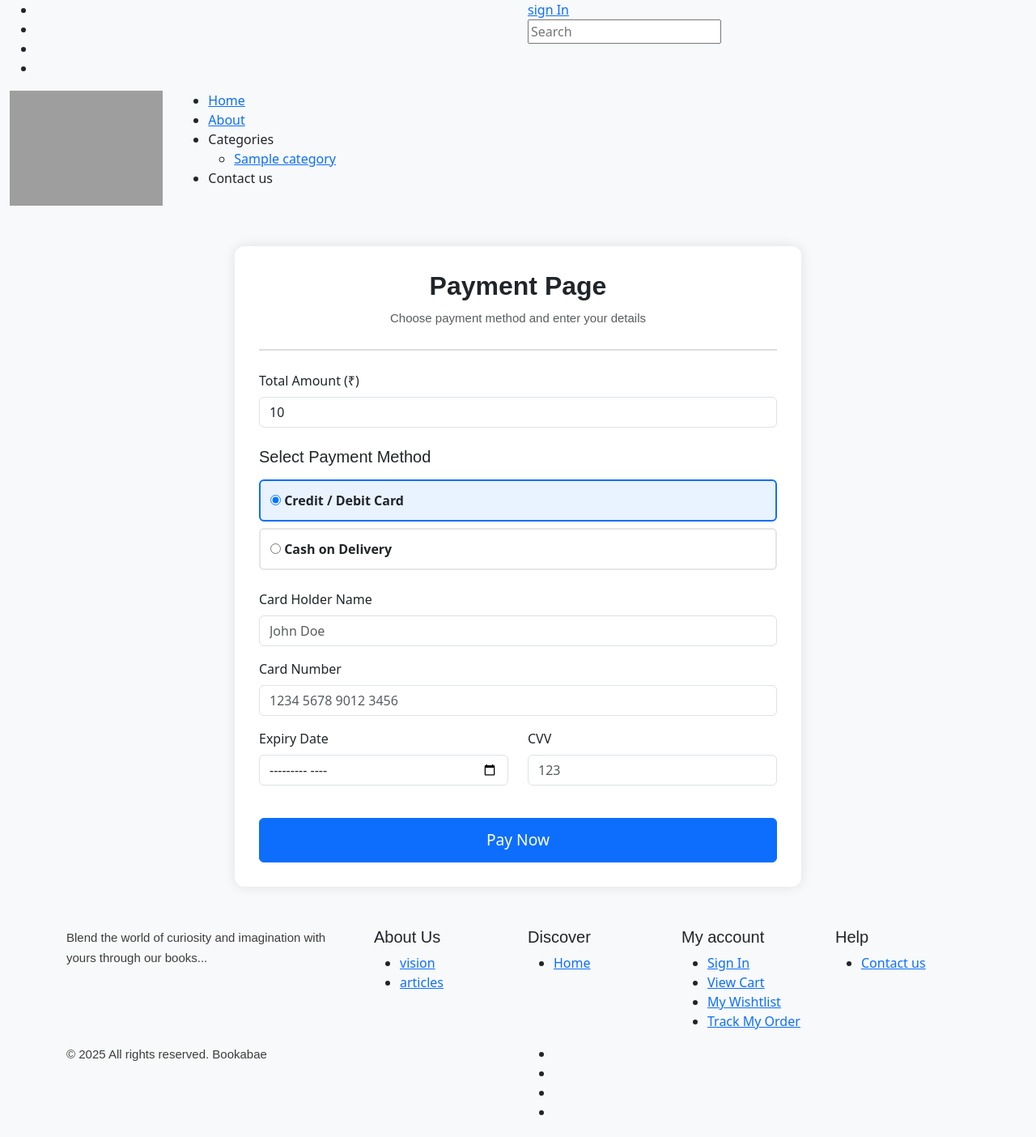
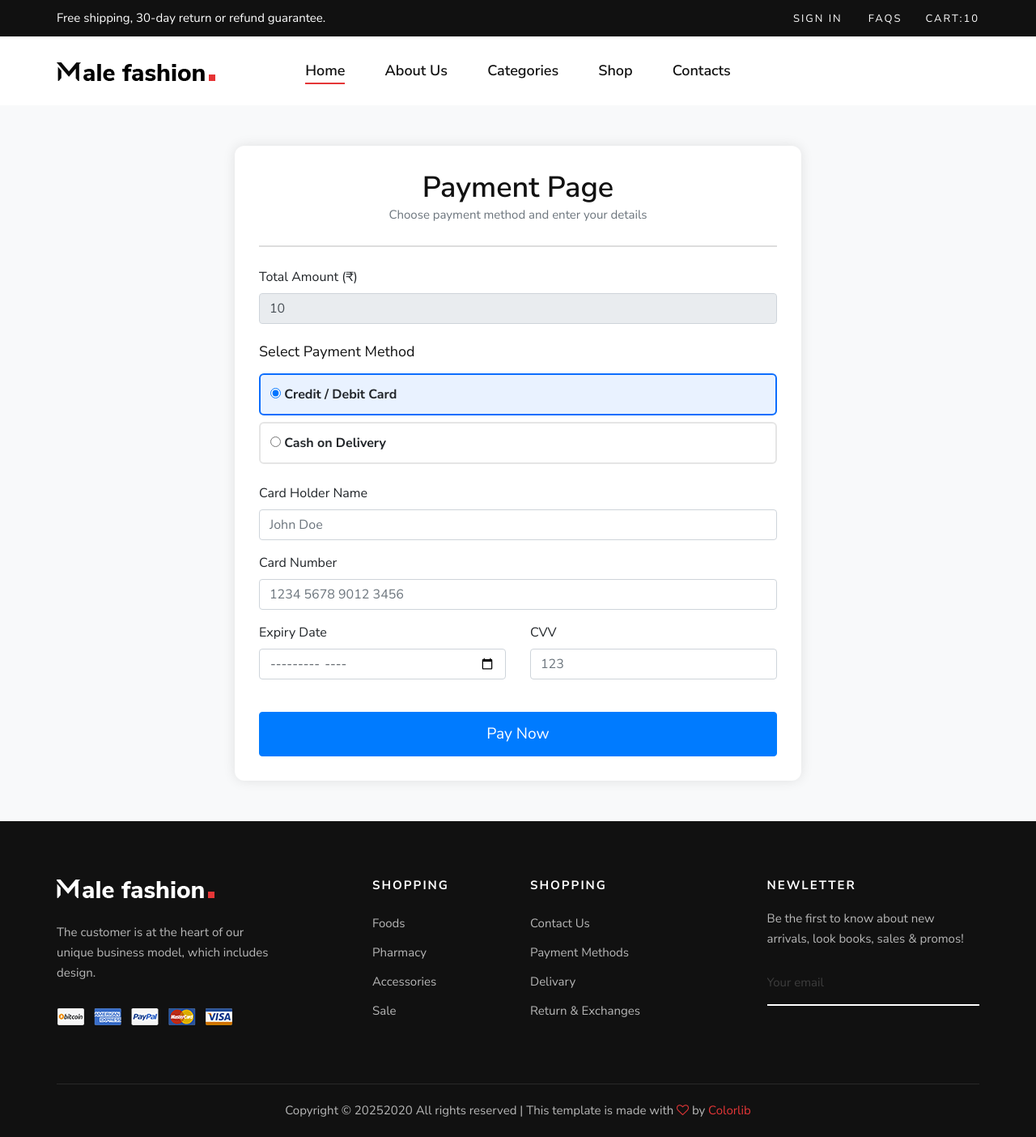
Before and after one commit to sree0816/meowshop_app, a Django app: template webapp/templates/payment.html in a window 1280 px wide. Shown: the whole page at 81% size. Before the commit the page ends 1377 px from the top, so only its background shows below. Run offline with Django 5.2, Linux system fonts and the light colour scheme; the template is opened without the code that fills it: most values are stand-ins (such as "Sample title", 1, 10 or a date in 2020); some libraries are stand-ins or nearby versions; some web fonts are replaced; grey boxes are pictures that could not be loaded.

Commit message:
razorpay ui

```diff
--- a/webapp/templates/payment.html
+++ b/webapp/templates/payment.html
@@ -1,27 +1,28 @@
 <!DOCTYPE html>
+<html lang="zxx">
 {% load static %}
-<html lang="en">
 
 <head>
-	<title>BookShop</title>
-	<meta charset="utf-8">
-	<meta http-equiv="X-UA-Compatible" content="IE=edge">
+    <meta charset="UTF-8">
+    <meta name="description" content="Male_Fashion Template">
+    <meta name="keywords" content="Male_Fashion, unica, creative, html">
     <meta name="viewport" content="width=device-width, initial-scale=1.0">
-	<meta name="format-detection" content="telephone=no">
-	<meta name="apple-mobile-web-app-capable" content="yes">
-	<meta name="author" content="">
-	<meta name="keywords" content="">
-	<meta name="description" content="">
+    <meta http-equiv="X-UA-Compatible" content="ie=edge">
+    <title>Home-Meowsome</title>
 
-	<link href="https://cdn.jsdelivr.net/npm/bootstrap@5.3.1/dist/css/bootstrap.min.css" rel="stylesheet"
-		integrity="sha384-4bw+/aepP/YC94hEpVNVgiZdgIC5+VKNBQNGCHeKRQN+PtmoHDEXuppvnDJzQIu9" crossorigin="anonymous">
+    <!-- Google Font -->
+    <link href="https://fonts.googleapis.com/css2?family=Nunito+Sans:wght@300;400;600;700;800;900&display=swap"
+    rel="stylesheet">
 
-	<link rel="stylesheet" type="text/css" href="{% static 'web/css/normalize.css'%}">
-	<link rel="stylesheet" type="text/css" href="{% static 'web/icomoon/icomoon.css'%}">
-	<link rel="stylesheet" type="text/css" href="{% static 'web/css/vendor.css'%}">
-	<link rel="stylesheet" type="text/css" href="{% static 'web/style.css'%}">
-    <link href="https://cdn.jsdelivr.net/npm/bootstrap@5.3.1/dist/css/bootstrap.min.css" rel="stylesheet">
-
+    <!-- Css Styles -->
+    <link rel="stylesheet" href="{% static 'home/css/bootstrap.min.css'%}" type="text/css">
+    <link rel="stylesheet" href="{% static 'home/css/font-awesome.min.css'%}" type="text/css">
+    <link rel="stylesheet" href="{% static 'home/css/elegant-icons.css'%}" type="text/css">
+    <link rel="stylesheet" href="{% static 'home/css/magnific-popup.css'%}" type="text/css">
+    <link rel="stylesheet" href="{% static 'home/css/nice-select.css'%}" type="text/css">
+    <link rel="stylesheet" href="{% static 'home/css/owl.carousel.min.css'%}" type="text/css">
+    <link rel="stylesheet" href="{% static 'home/css/slicknav.min.css'%}" type="text/css">
+    <link rel="stylesheet" href="{% static 'home/css/style.css'%}" type="text/css">
 	<style>
         body {
             background-color: #f8f9fa;
@@ -65,111 +66,107 @@
 </head>
 
 <body>
-<div id="header-wrap">
+    <!-- Page Preloder -->
+    <div id="preloder">
+        <div class="loader"></div>
+    </div>
 
-		<div class="top-content">
-			<div class="container-fluid">
-				<div class="row">
-					<div class="col-md-6">
-						<div class="social-links">
+    <!-- Offcanvas Menu Begin -->
+    <div class="offcanvas-menu-overlay"></div>
+    <div class="offcanvas-menu-wrapper">
+        <div class="offcanvas__option">
+            <div class="offcanvas__links">
+                {% if request.session.name %}
+                <a href="{% url 'user_logout' %}">{{request.session.name}} /logout</a>
+                {% else %}
+                <a href="{% url 'sign_in' %}">Sign in</a>
+                {% endif %}
+                <a href="#">FAQs</a>
+            </div>
+            <div class="offcanvas__top__hover">
+                <span>Usd <i class="arrow_carrot-down"></i></span>
                 <ul>
-								<li>
-									<a href="#"><i class="icon icon-facebook"></i></a>
-								</li>
-								<li>
-									<a href="#"><i class="icon icon-twitter"></i></a>
-								</li>
-								<li>
-									<a href="#"><i class="icon icon-youtube-play"></i></a>
-								</li>
-								<li>
-									<a href="#"><i class="icon icon-behance-square"></i></a>
-								</li>
+                    <li>USD</li>
+                    <li>EUR</li>
+                    <li>USD</li>
                 </ul>
-						</div><!--social-links-->
-					</div>
-					<div class="col-md-6">
-						<div class="right-element">
-							{% if request.session.name %}
-							<a href="{% url 'user_logout' %}" class="user-account for-buy"><i
-									class="icon icon-user"></i><span> Welcome {{request.session.name}}/ Logout</span></a>
-							<a href="{% url 'cart' %}" class="cart for-buy"><i class="icon icon-clipboard"></i><span>Cart:{{ cart_total }}</span></a>
-
-							{% else %}
-							<a href="{% url 'sign_in' %}" class="user-account for-buy"><i
-									class="icon icon-user"></i><span>sign In</span></a>
-
-
-							{% endif %}
-
-							<div class="action-menu">
-
-								<div class="search-bar">
-									<a href="#" class="search-button search-toggle" data-selector="#header-wrap">
-										<i class="icon icon-search"></i>
-									</a>
-									<form role="search" method="get" class="search-box">
-										<input class="search-field text search-input" placeholder="Search"
-											type="search">
-									</form>
             </div>
         </div>
+        <div class="offcanvas__nav__option">
+            <a href="#" class="search-switch"><img src="img/icon/search.png" alt=""></a>
+            <a href="#"><img src="img/icon/heart.png" alt=""></a>
+            <a href="#"><img src="img/icon/cart.png" alt=""> <span>0</span></a>
+            <div class="price">$0.00</div>
+        </div>
+        <div id="mobile-menu-wrap"></div>
+        <div class="offcanvas__text">
+            <p>Free shipping, 30-day return or refund guarantee.</p>
+        </div>
+    </div>
+    <!-- Offcanvas Menu End -->
 
-						</div><!--top-right-->
+    <!-- Header Section Begin -->
+    <header class="header">
+        <div class="header__top">
+            <div class="container">
+                <div class="row">
+                    <div class="col-lg-6 col-md-7">
+                        <div class="header__top__left">
+                            <p>Free shipping, 30-day return or refund guarantee.</p>
+                        </div>
+                    </div>
+                    <div class="col-lg-6 col-md-5">
+                        <div class="header__top__right">
+                            <div class="header__top__links">
+                                {% if request.session.name %}
+                <a href="{% url 'user_logout' %}"> Welcome {{request.session.name}} /logout</a>
+                <a href="{% url 'cart' %}" > cart</a>
+                {% else %}
+                <a href="{% url 'sign_in' %}">Sign in</a>
+                {% endif %}
+                                <a href="#">FAQs</a>
+                            </div>
+                            <div class="header__top__hover">
+                                <span>cart:{{cart_total}}</span>
+
+                            </div>
+                        </div>
+                    </div>
+                </div>
+            </div>
+        </div>
+        <div class="container">
+            <div class="row">
+                <div class="col-lg-3 col-md-3">
+                    <div class="header__logo">
+                        <a href="./index.html"><img src="img/logo.png" alt=""></a>
+                    </div>
+                </div>
+                <div class="col-lg-6 col-md-6">
+                    <nav class="header__menu mobile-menu">
+                        <ul>
+                            <li class="active"><a href="{% url 'home' %}">Home</a></li>
+                            <li><a href="{% url 'about' %}">About Us</a></li>
+                            <li><a href="#">Categories</a>
+                                <ul class="dropdown">
+                                    {% for i in categories %}
+                                    <li><a href="{% url 'filtered' cat=i.name  %}">{{i.name}}</a></li>
+                                    {% endfor %}
+                                </ul>
+                            </li>
+                            <li><a href="{% url 'shop' %}">Shop</a></li>
+                            <li><a href="{% url 'contact' %}">Contacts</a></li>
+                        </ul>
+                    </nav>
                 </div>
 
             </div>
-			</div>
-		</div><!--top-content-->
-
-		<header id="header">
-			<div class="container-fluid">
-				<div class="row">
-
-					<div class="col-md-2">
-						<div class="main-logo">
-							<a href="index.html"><img src="{% static 'web/images/main-logo.png'%}" alt="logo"></a>
-						</div>
-
-					</div>
-
-					<div class="col-md-10">
-
-						<nav id="navbar">
-							<div class="main-menu stellarnav">
-								<ul class="menu-list">
-									<li class="menu-item active"><a href="{% url 'home' %}">Home</a></li>
-									<li><a href="{% url 'about' %}">About</a></li>
-									<li class="menu-item has-sub">
-										<a href="#pages" class="nav-link">Categories</a>
-
-										<ul>
-											{% for i in categories %}
-											<li class="active"><a href="{% url 'filtered' cat=i.name %}">{{ i.name }}</a></li>
-											{% endfor %}
-										</ul>
-
-									</li>
-									<li class="menu-item"><a href="{% url 'contact' %}" class="nav-link">Contact us</a></li>
-
-								</ul>
-
-								<div class="hamburger">
-									<span class="bar"></span>
-									<span class="bar"></span>
-									<span class="bar"></span>
-								</div>
-
-							</div>
-						</nav>
-
-					</div>
-
-				</div>
+            <div class="canvas__open"><i class="fa fa-bars"></i></div>
         </div>
     </header>
+    <!-- Header Section End -->
 
-	</div><!--header-wrap-->
+    <!-- Hero Section Begin -->
     {% block content %}
 
     <div class="payment-container">
@@ -236,129 +233,97 @@
     </div>
 
 {% endblock %}
-	<footer id="footer">
+
+    <!-- Footer Section Begin -->
+    <footer class="footer">
         <div class="container">
             <div class="row">
+                <div class="col-lg-3 col-md-6 col-sm-6">
+                    <div class="footer__about">
+                        <div class="footer__logo">
+                            <a href="#"><img src="img/footer-logo.png" alt=""></a>
+                        </div>
+                        <p>The customer is at the heart of our unique business model, which includes design.</p>
+                        <a href="#"><img src="img/payment.png" alt=""></a>
+                    </div>
+                </div>
+                <div class="col-lg-2 offset-lg-1 col-md-3 col-sm-6">
+                    <div class="footer__widget">
+                        <h6>Shopping</h6>
+                        <ul>
+                            <li><a href="#">Foods</a></li>
+                            <li><a href="#">Pharmacy</a></li>
+                            <li><a href="#">Accessories</a></li>
+                            <li><a href="#">Sale</a></li>
+                        </ul>
+                    </div>
+                </div>
+                <div class="col-lg-2 col-md-3 col-sm-6">
+                    <div class="footer__widget">
+                        <h6>Shopping</h6>
+                        <ul>
+                            <li><a href="#">Contact Us</a></li>
+                            <li><a href="#">Payment Methods</a></li>
+                            <li><a href="#">Delivary</a></li>
+                            <li><a href="#">Return & Exchanges</a></li>
+                        </ul>
+                    </div>
+                </div>
+                <div class="col-lg-3 offset-lg-1 col-md-6 col-sm-6">
+                    <div class="footer__widget">
+                        <h6>NewLetter</h6>
+                        <div class="footer__newslatter">
+                            <p>Be the first to know about new arrivals, look books, sales & promos!</p>
+                            <form action="#">
+                                <input type="text" placeholder="Your email">
+                                <button type="submit"><span class="icon_mail_alt"></span></button>
+                            </form>
+                        </div>
+                    </div>
+                </div>
+            </div>
+            <div class="row">
+                <div class="col-lg-12 text-center">
+                    <div class="footer__copyright__text">
+                        <!-- Link back to Colorlib can't be removed. Template is licensed under CC BY 3.0. -->
+                        <p>Copyright ©
+                            <script>
+                                document.write(new Date().getFullYear());
+                            </script>2020
+                            All rights reserved | This template is made with <i class="fa fa-heart-o"
+                            aria-hidden="true"></i> by <a href="https://colorlib.com" target="_blank">Colorlib</a>
+                        </p>
+                        <!-- Link back to Colorlib can't be removed. Template is licensed under CC BY 3.0. -->
+                    </div>
+                </div>
+            </div>
+        </div>
+    </footer>
+    <!-- Footer Section End -->
 
-				<div class="col-md-4">
-
-					<div class="footer-item">
-						<div class="company-brand">
-							<p>Blend the world of curiosity and imagination with yours through our books...</p>
+    <!-- Search Begin -->
+    <div class="search-model">
+        <div class="h-100 d-flex align-items-center justify-content-center">
+            <div class="search-close-switch">+</div>
+            <form class="search-model-form">
+                <input type="text" id="search-input" placeholder="Search here.....">
+            </form>
         </div>
     </div>
 
-				</div>
+    <!-- Search End -->
 
-				<div class="col-md-2">
-
-					<div class="footer-menu">
-						<h5>About Us</h5>
-						<ul class="menu-list">
-							<li class="menu-item">
-								<a href="{% url 'about' %}">vision</a>
-							</li>
-							<li class="menu-item">
-								<a href="{% url 'about' %}">articles </a>
-							</li>
-
-						</ul>
-					</div>
-
-				</div>
-				<div class="col-md-2">
-
-					<div class="footer-menu">
-						<h5>Discover</h5>
-						<ul class="menu-list">
-							<li class="menu-item">
-								<a href="{% url 'home' %}">Home</a>
-							</li>
-
-						</ul>
-					</div>
-
-				</div>
-				<div class="col-md-2">
-
-					<div class="footer-menu">
-						<h5>My account</h5>
-						<ul class="menu-list">
-							<li class="menu-item">
-								<a href="{% url 'sign_in' %}">Sign In</a>
-							</li>
-							<li class="menu-item">
-								<a href="#">View Cart</a>
-							</li>
-							<li class="menu-item">
-								<a href="#">My Wishtlist</a>
-							</li>
-							<li class="menu-item">
-								<a href="#">Track My Order</a>
-							</li>
-						</ul>
-					</div>
-
-				</div>
-				<div class="col-md-2">
-
-					<div class="footer-menu">
-						<h5>Help</h5>
-						<ul class="menu-list">
-
-
-							<li class="menu-item">
-								<a href="{% url 'contact' %}">Contact us</a>
-							</li>
-						</ul>
-					</div>
-
-				</div>
-
-			</div>
-			<!-- / row -->
-
-		</div>
-	</footer>
-
-	<div id="footer-bottom">
-		<div class="container">
-			<div class="row">
-				<div class="col-md-12">
-
-					<div class="copyright">
-						<div class="row">
-
-							<div class="col-md-6">
-								<p>© 2025 All rights reserved. Bookabae
-							</div>
-
-							<div class="col-md-6">
-								<div class="social-links align-right">
-									<ul>
-										<li>
-											<a href="#"><i class="icon icon-facebook"></i></a>
-										</li>
-										<li>
-											<a href="#"><i class="icon icon-twitter"></i></a>
-										</li>
-										<li>
-											<a href="#"><i class="icon icon-youtube-play"></i></a>
-										</li>
-										<li>
-											<a href="#"><i class="icon icon-behance-square"></i></a>
-										</li>
-									</ul>
-								</div>
-							</div>
-
-						</div>
-					</div><!--grid-->
-
-				</div><!--footer-bottom-content-->
-			</div>
-		</div>
-	</div>
+    <!-- Js Plugins -->
+    <script src="{% static 'home/js/jquery-3.3.1.min.js'%}"></script>
+    <script src="{% static 'home/js/bootstrap.min.js'%}"></script>
+    <script src="{% static 'home/js/jquery.nice-select.min.js'%}"></script>
+    <script src="{% static 'home/js/jquery.nicescroll.min.js'%}"></script>
+    <script src="{% static 'home/js/jquery.magnific-popup.min.js'%}"></script>
+    <script src="{% static 'home/js/jquery.countdown.min.js'%}"></script>
+    <script src="{% static 'home/js/jquery.slicknav.js'%}"></script>
+    <script src="{% static 'home/js/mixitup.min.js'%}"></script>
+    <script src="{% static 'home/js/owl.carousel.min.js'%}"></script>
+    <script src="{% static 'home/js/main.js'%}"></script>
 
     <script src="https://code.jquery.com/jquery-3.6.0.min.js"></script>
     <script>
--- a/webapp/templates/sign_up.html
+++ b/webapp/templates/sign_up.html
@@ -102,6 +102,10 @@
 	{
 		alert("email cant be empty");
 	}
+	else if (z.length<6)
+	{
+	alert(" password length must be more than 6 ")
+	}
 	else if(z=='' || z==null)
 	{
 		alert("password cant be empty");
```
Also changed, not shown: webapp/templates/demo.html (+40 -0 lines), webapp/templates/sign_in.html (+21 -3 lines), db.sqlite3. Lines whose indentation alone changed are shown as unchanged.
